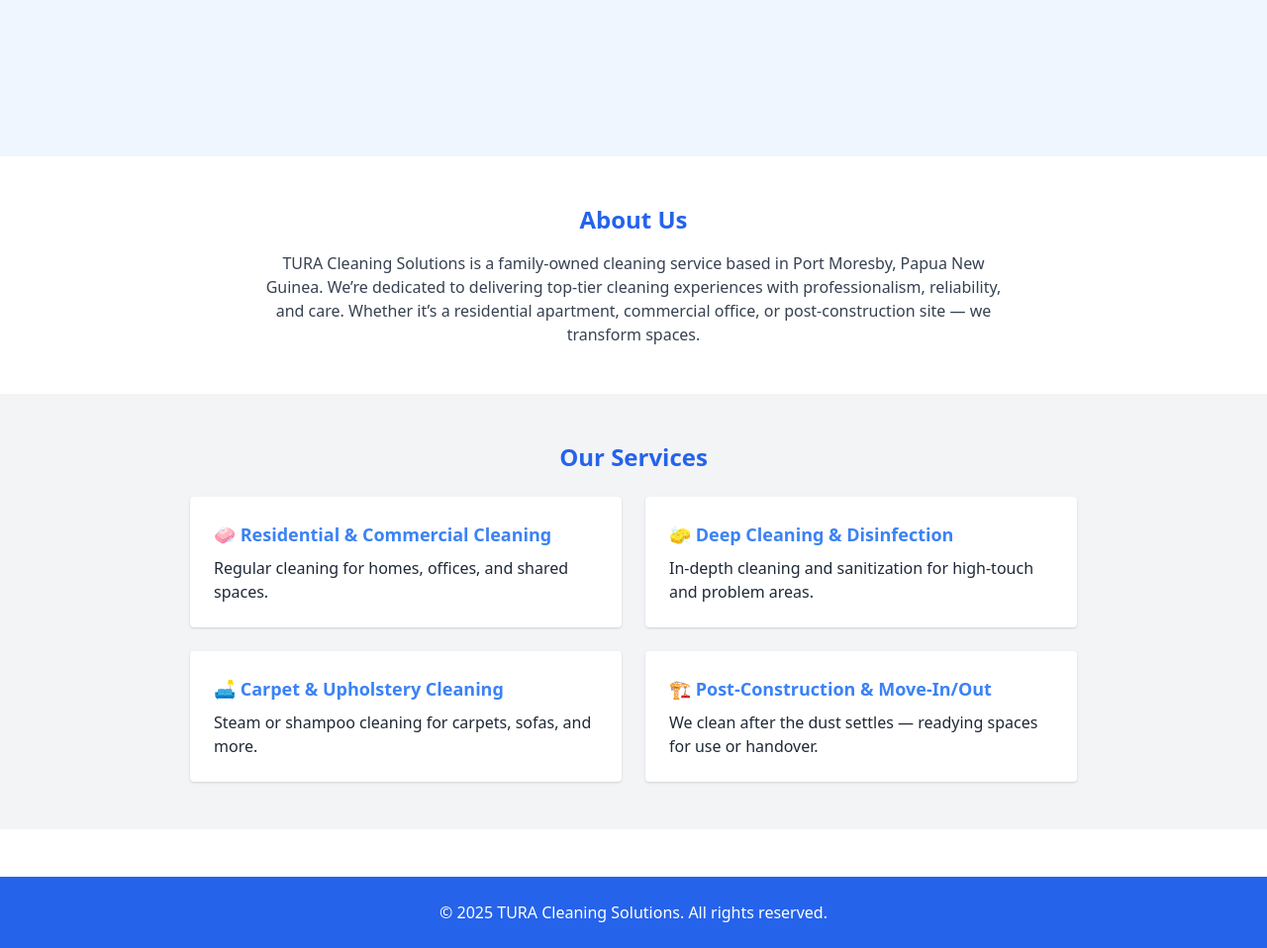
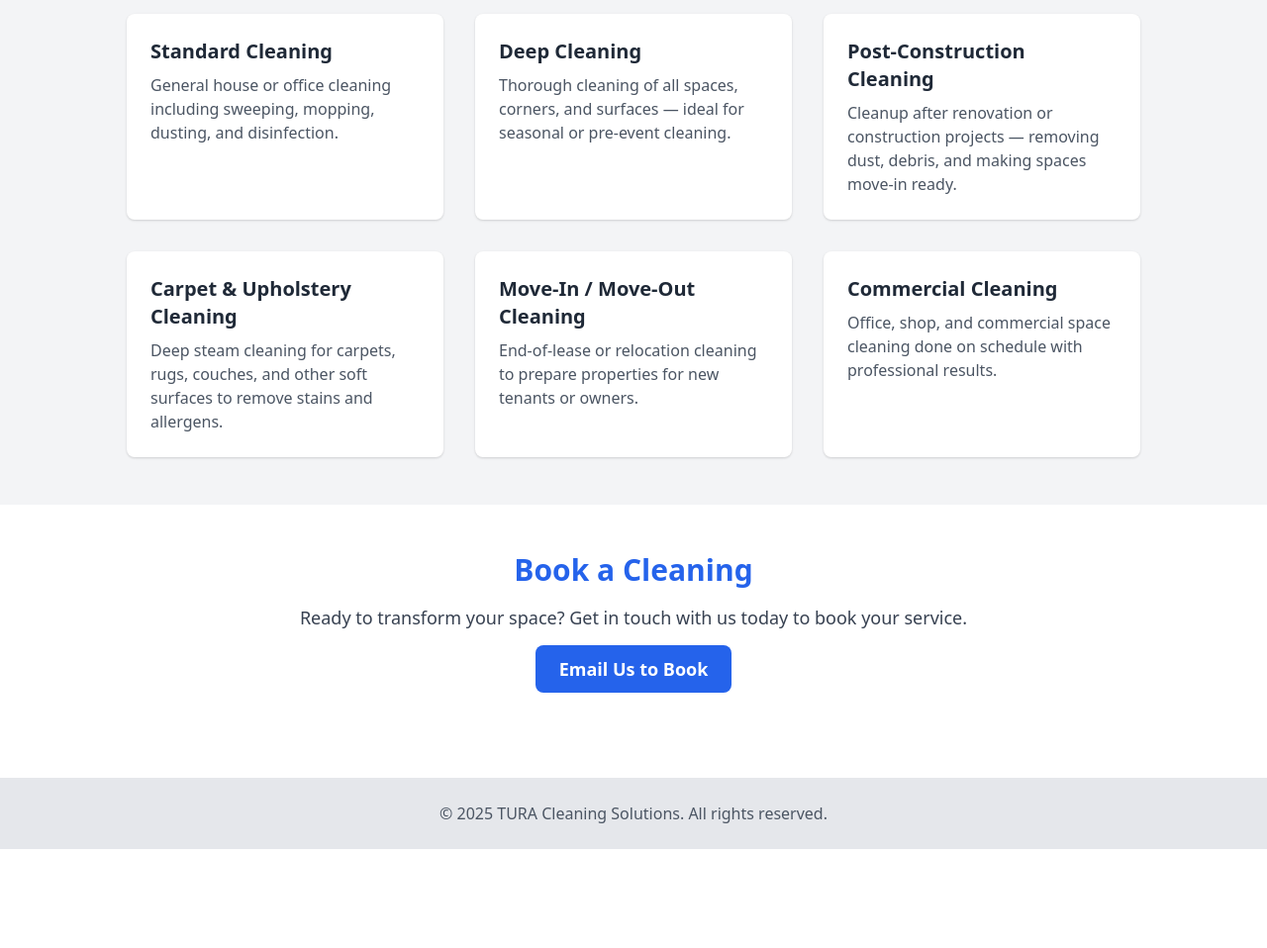
Before and after one commit to turacleaningsolution/tura-cleaning-site, a plain HTML site: page index.html in a window 1280 px wide. Shown: the part 642-1600 px from the top of the page at 99% size. After the commit the page ends 1500 px from the top, so only its background shows below. Drawn offline with nearby package versions, Linux system fonts and the light colour scheme.

Commit message:
Commit changes

```diff
--- a/index.html
+++ b/index.html
@@ -8,57 +8,78 @@
 </head>
 <body class="bg-white text-gray-800 font-sans">
 
+  <!-- Header -->
+  <header class="bg-blue-600 text-white py-6 shadow-md">
+    <div class="container mx-auto flex items-center justify-between px-6">
+      <div class="flex items-center space-x-4">
+        <img src="images/logo.png" alt="TURA Cleaning Solutions Logo" class="h-12 w-auto">
+        <h1 class="text-2xl font-bold">TURA Cleaning Solutions</h1>
+      </div>
+      <a href="#book" class="bg-white text-blue-600 font-semibold px-4 py-2 rounded hover:bg-blue-100">Book a Cleaning</a>
+    </div>
+  </header>
+
   <!-- Hero Section -->
-  <div class="min-h-screen flex flex-col items-center justify-center text-center px-4 bg-blue-50">
-    <img src="images/logo.png" alt="Tura Cleaning Logo" class="w-28 mb-4" />
-    <h1 class="text-4xl font-bold text-blue-600 mb-4">TURA Cleaning Solutions</h1>
-    <p class="text-xl mb-2">More than cleaning, it’s a transformation.</p>
-    <p class="text-gray-600 mb-6">Your trusted partner in residential, commercial & post-construction cleaning.</p>
-    <a href="https://forms.gle/YOUR_BOOKING_LINK" target="_blank" class="inline-block bg-blue-600 text-white px-6 py-3 rounded-lg shadow hover:bg-blue-700 transition">
-      Book a Cleaning
-    </a>
-  </div>
+  <section class="text-center py-16 px-6 bg-gray-50">
+    <h2 class="text-4xl font-bold text-blue-600 mb-4">More than cleaning, it’s a transformation.</h2>
+    <p class="text-lg text-gray-700">Reliable, professional cleaning services for homes and businesses in Port Moresby.</p>
+  </section>
 
-  <!-- About Us Section -->
-  <section class="bg-white py-12 px-6">
-    <div class="max-w-3xl mx-auto text-center">
-      <h2 class="text-2xl font-bold text-blue-600 mb-4">About Us</h2>
-      <p class="text-gray-700">
-        TURA Cleaning Solutions is a family-owned cleaning service based in Port Moresby, Papua New Guinea.
-        We’re dedicated to delivering top-tier cleaning experiences with professionalism, reliability, and care.
-        Whether it’s a residential apartment, commercial office, or post-construction site — we transform spaces.
+  <!-- About Us -->
+  <section id="about" class="py-12 px-6">
+    <div class="max-w-4xl mx-auto text-center">
+      <h3 class="text-3xl font-bold text-blue-600 mb-4">About Us</h3>
+      <p class="text-gray-700 text-lg">
+        TURA Cleaning Solutions is a locally owned mobile cleaning business co-owned by a passionate husband-and-wife team.
+        We specialize in transforming spaces with quality, care, and professionalism — offering flexible services from residential cleans to deep post-construction cleanups.
       </p>
     </div>
   </section>
 
-  <!-- Services Section -->
-  <section class="bg-gray-100 py-12 px-6">
-    <div class="max-w-4xl mx-auto text-center">
-      <h2 class="text-2xl font-bold text-blue-600 mb-6">Our Services</h2>
-      <div class="grid md:grid-cols-2 gap-6 text-left">
-        <div class="bg-white p-6 rounded shadow">
-          <h3 class="font-semibold text-lg text-blue-500 mb-2">🧼 Residential & Commercial Cleaning</h3>
-          <p>Regular cleaning for homes, offices, and shared spaces.</p>
+  <!-- Services -->
+  <section id="services" class="py-12 px-6 bg-gray-100">
+    <div class="max-w-5xl mx-auto text-center">
+      <h3 class="text-3xl font-bold text-blue-600 mb-8">Our Services</h3>
+      <div class="grid grid-cols-1 md:grid-cols-3 gap-8 text-left">
+        <div class="bg-white p-6 rounded-lg shadow">
+          <h4 class="text-xl font-semibold mb-2">Standard Cleaning</h4>
+          <p class="text-gray-600">General house or office cleaning including sweeping, mopping, dusting, and disinfection.</p>
         </div>
-        <div class="bg-white p-6 rounded shadow">
-          <h3 class="font-semibold text-lg text-blue-500 mb-2">🧽 Deep Cleaning & Disinfection</h3>
-          <p>In-depth cleaning and sanitization for high-touch and problem areas.</p>
+        <div class="bg-white p-6 rounded-lg shadow">
+          <h4 class="text-xl font-semibold mb-2">Deep Cleaning</h4>
+          <p class="text-gray-600">Thorough cleaning of all spaces, corners, and surfaces — ideal for seasonal or pre-event cleaning.</p>
         </div>
-        <div class="bg-white p-6 rounded shadow">
-          <h3 class="font-semibold text-lg text-blue-500 mb-2">🛋 Carpet & Upholstery Cleaning</h3>
-          <p>Steam or shampoo cleaning for carpets, sofas, and more.</p>
+        <div class="bg-white p-6 rounded-lg shadow">
+          <h4 class="text-xl font-semibold mb-2">Post-Construction Cleaning</h4>
+          <p class="text-gray-600">Cleanup after renovation or construction projects — removing dust, debris, and making spaces move-in ready.</p>
         </div>
-        <div class="bg-white p-6 rounded shadow">
-          <h3 class="font-semibold text-lg text-blue-500 mb-2">🏗 Post-Construction & Move-In/Out</h3>
-          <p>We clean after the dust settles — readying spaces for use or handover.</p>
+        <div class="bg-white p-6 rounded-lg shadow">
+          <h4 class="text-xl font-semibold mb-2">Carpet & Upholstery Cleaning</h4>
+          <p class="text-gray-600">Deep steam cleaning for carpets, rugs, couches, and other soft surfaces to remove stains and allergens.</p>
+        </div>
+        <div class="bg-white p-6 rounded-lg shadow">
+          <h4 class="text-xl font-semibold mb-2">Move-In / Move-Out Cleaning</h4>
+          <p class="text-gray-600">End-of-lease or relocation cleaning to prepare properties for new tenants or owners.</p>
+        </div>
+        <div class="bg-white p-6 rounded-lg shadow">
+          <h4 class="text-xl font-semibold mb-2">Commercial Cleaning</h4>
+          <p class="text-gray-600">Office, shop, and commercial space cleaning done on schedule with professional results.</p>
         </div>
       </div>
     </div>
   </section>
 
+  <!-- Booking Section -->
+  <section id="book" class="py-12 px-6 text-center">
+    <h3 class="text-3xl font-bold text-blue-600 mb-4">Book a Cleaning</h3>
+    <p class="text-gray-700 text-lg mb-6">Ready to transform your space? Get in touch with us today to book your service.</p>
+    <a href="mailto:turacleaningsolutions@gmail.com" class="bg-blue-600 text-white px-6 py-3 rounded-lg text-lg font-semibold hover:bg-blue-700">Email Us to Book</a>
+  </section>
+
   <!-- Footer -->
-  <footer class="bg-blue-600 text-white py-6 mt-12 text-center">
-    <p>&copy; 2025 TURA Cleaning Solutions. All rights reserved.</p>
+  <footer class="bg-gray-200 py-6 text-center text-gray-600 mt-12">
+    &copy; 2025 TURA Cleaning Solutions. All rights reserved.
   </footer>
+
 </body>
 </html>
```
